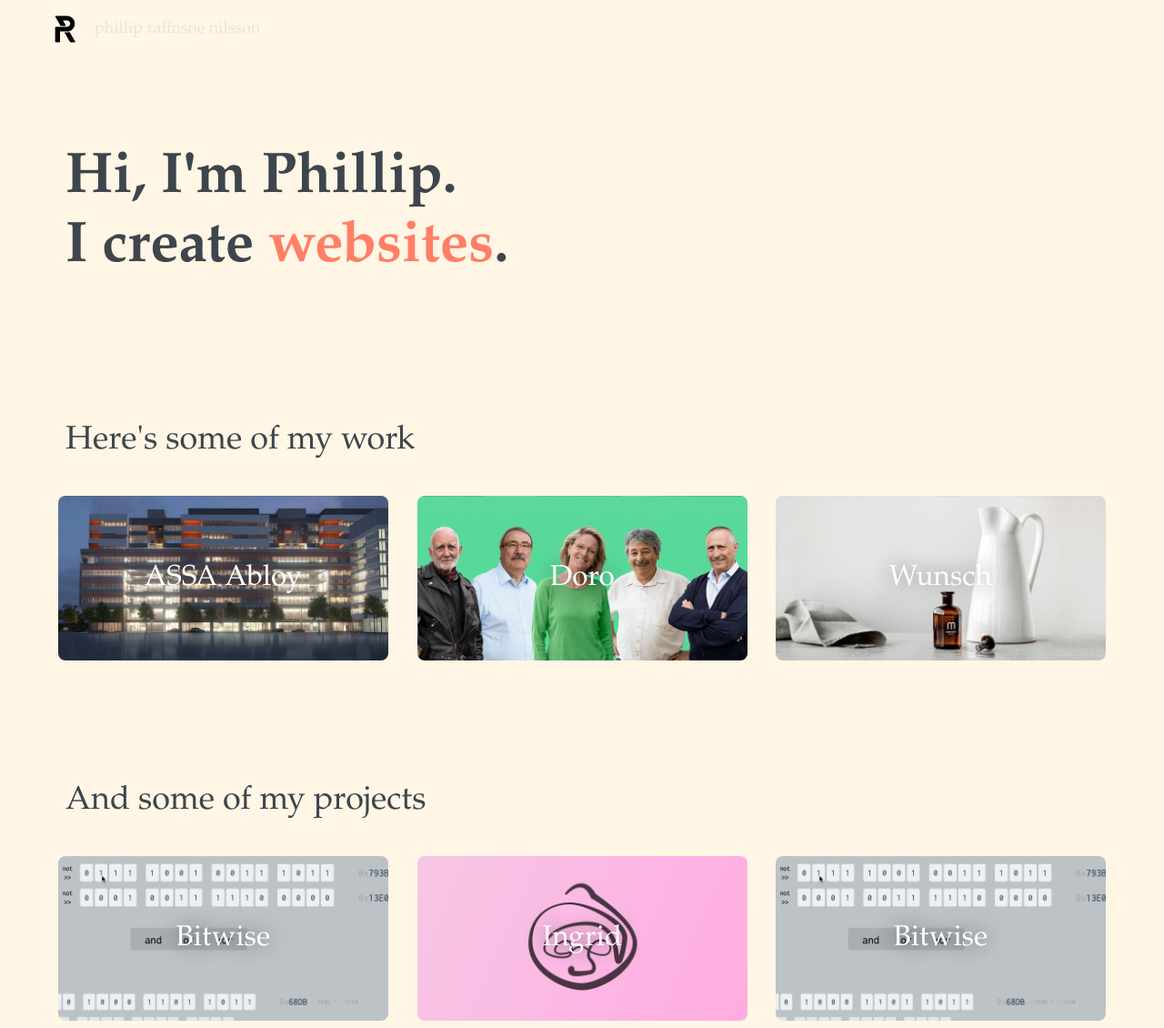
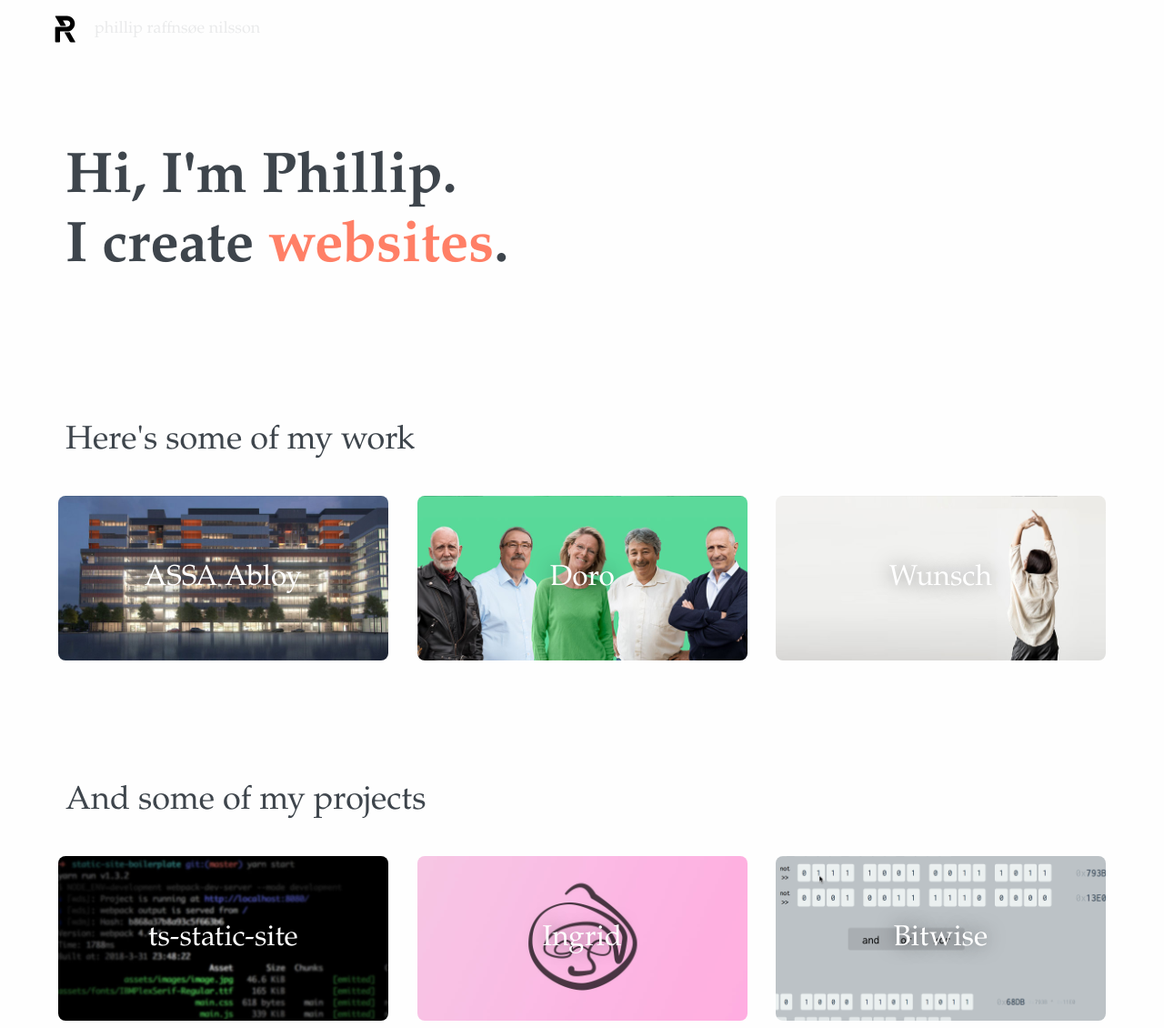
Before and after one commit to praffn/praffn.github.io, a Jekyll site: the page built from index.html, in a window 1280 px wide. Shown: the whole page at 91% size. Built offline with Jekyll 4.4.1, drawn with Linux system fonts in a browser that asks for light colours; some web fonts are replaced.

Commit message:
do some things@

```diff
--- a/_config.yml
+++ b/_config.yml
@@ -13,9 +13,9 @@
   - sass
 
 projects:
-  - title: Bitwise
-    url: https://praffn.dk/bitwise/
-    thumbnail: /assets/thumbs/bitwise_2.gif
+  - title: ts-static-site
+    url: https://github.com/praffn/ts-static-site
+    thumbnail: /assets/thumbs/ts-static-site-thumb.jpg
   - title: Ingrid
     url: https://github.com/praffn/ingrid
     thumbnail: /assets/thumbs/ingrid_thumb.jpg
@@ -23,4 +23,5 @@
     url: https://praffn.dk/bitwise/
     thumbnail: /assets/thumbs/bitwise_2.gif
 
+
 analytics: GTM-KRZ9PRQ
--- a/_sass/vars.scss
+++ b/_sass/vars.scss
@@ -1,11 +1,13 @@
 $color-dark: #3E454C;
 $color-light: #FFF6E5;
+$color-off-white: #fefefe;
 $color-blue-regular: #2185C5;
 $color-blue-light: #7ECEFD;
 $color-red-bleached: #FF7F66;
 $color-red-bleached: #FF7F66;
 
 $color-bg: $color-light;
+  $color-bg: $color-off-white;
 $color-fg: $color-dark;
 $color-link: $color-blue-regular;
 $color-link-special: $color-blue-light;
```
Also changed, not shown: assets/thumbs/ts-static-site-thumb.jpg (added), assets/thumbs/wunsch_thumb.jpg, 3 other files.
